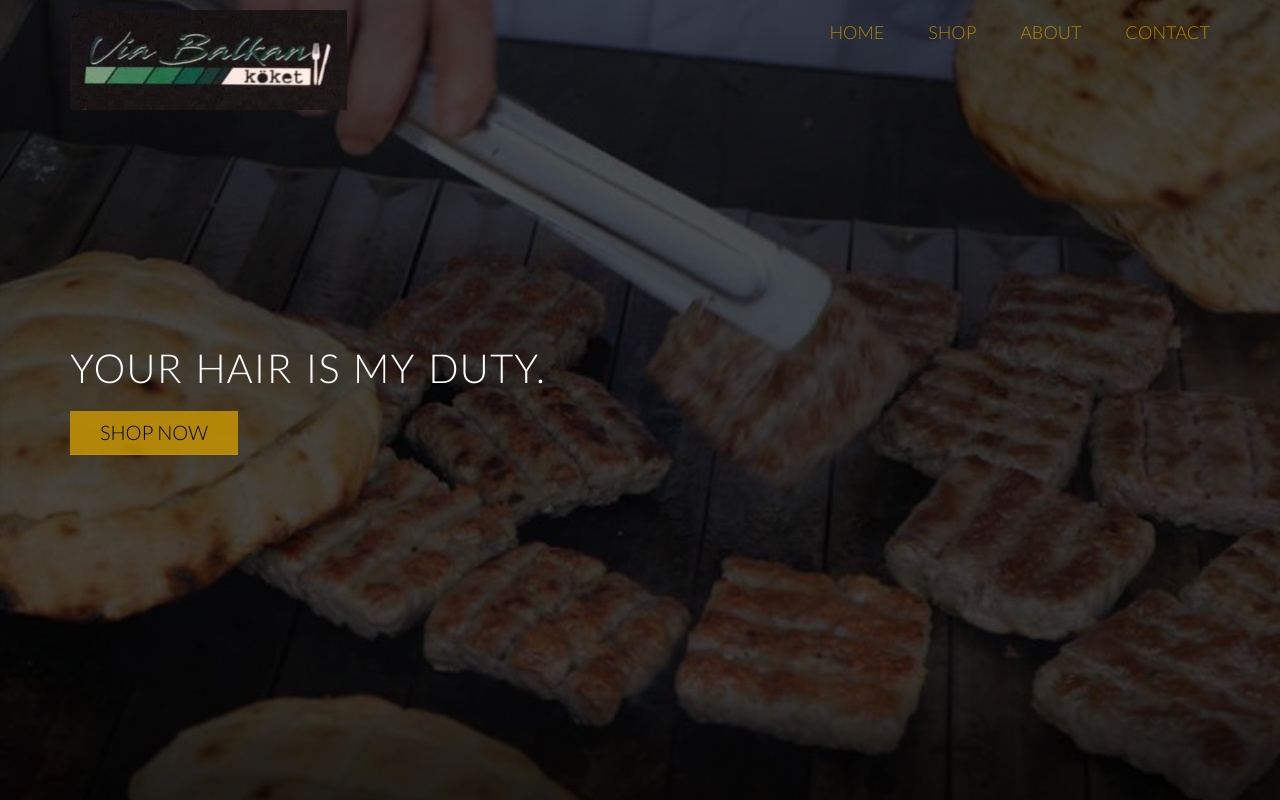
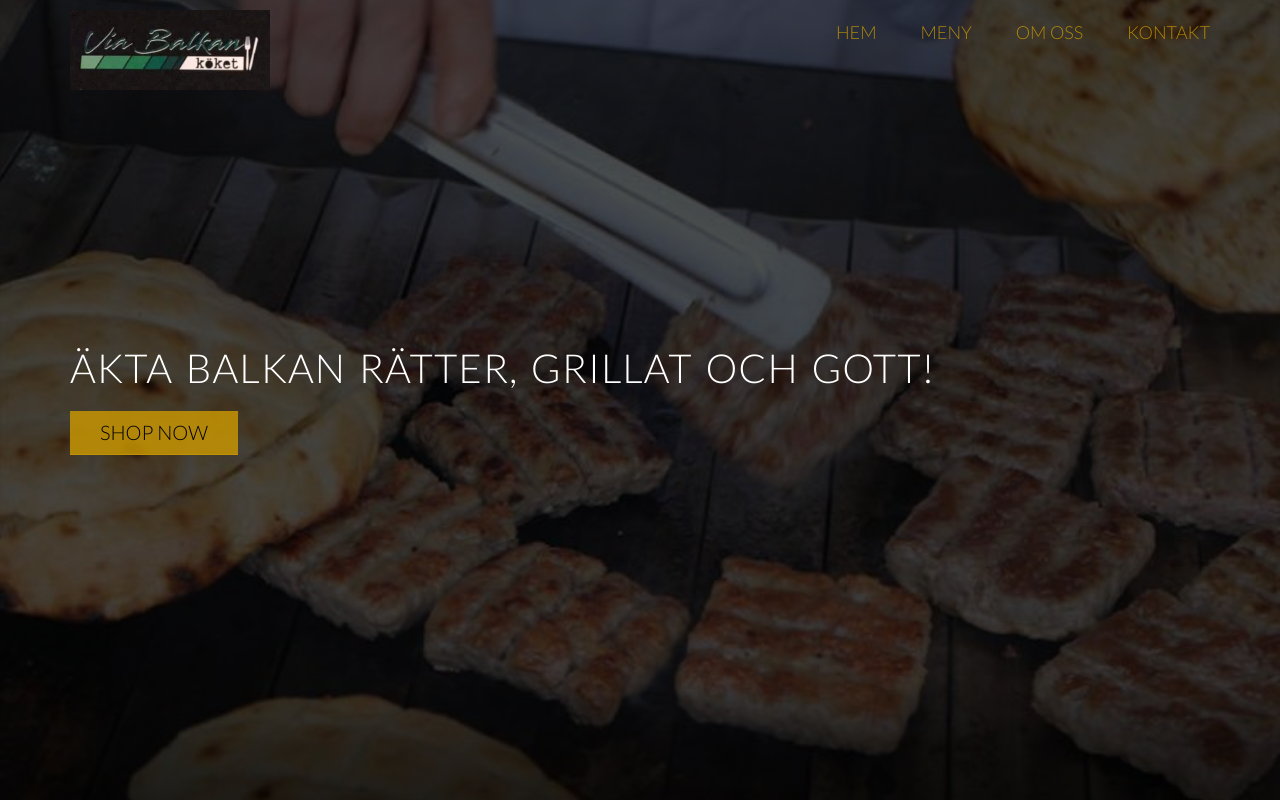
Before and after one commit to diyarfaraj/via-balkan-koket, a website: page dist/index.html in a window 1280 px wide. Shown: the top 800 px of the page. Drawn offline with nearby package versions, Linux system fonts and the light colour scheme.

Commit message:
minor fixes

```diff
--- a/dist/css/style.css
+++ b/dist/css/style.css
@@ -182,8 +182,8 @@ input[type="submit"]:hover {
 }
 
 .logo {
-	height: 100px;
-	width: auto;
+	height: 80px;
+	width: 200px;
 	margin-top: 10px;
 	float: left;
 }
@@ -191,7 +191,7 @@ input[type="submit"]:hover {
 .logo-min {
 	display: none;
 	height: 50px;
-	width: auto;
+	width: 100px;
 	margin-top: 5px;
 	float: left;
 }
--- a/dist/index.html
+++ b/dist/index.html
@@ -32,15 +32,15 @@
     <nav id="nav" class="whole-nav">
       <div class="row">
         <a id="logo-link" href="#section-home">
-          <img src="img/via-balkan-koket/logo.PNG" alt="Kochi logo" class="logo" />
-          <img src="img/logoGOLD.png" alt="Kochi logo" class="logo-min" />
+          <img src="img/via-balkan-koket/logo.PNG" alt="Via Balkan Köket" class="logo" />
+          <img src="img/via-balkan-koket/logo.PNG" alt="Via Balkan Köket" class="logo-min" />
 
         </a>
         <ul class="main-nav js--main-nav">
-          <li><a href="#section-home">Home</a></li>
-          <li><a href="#section-plans">Shop</a></li>
-          <li><a href="#section-features">About</a></li>
-          <li><a href="#section-form">Contact</a></li>
+          <li><a href="#section-home">Hem</a></li>
+          <li><a href="#section-plans">Meny</a></li>
+          <li><a href="#section-features">Om Oss</a></li>
+          <li><a href="#section-form">Kontakt</a></li>
         </ul>
 
         <a class="mobile-nav-icon js--nav-icon">
@@ -50,7 +50,7 @@
       </div>
     </nav>
     <div class="hero-text-box">
-      <h1>Your hair is my duty.</h1>
+      <h1>Äkta Balkan rätter, grillat och gott!</h1>
       <a class="btn" href="#section-plans">SHOP NOW</a>
     </div>
   </header>
```
